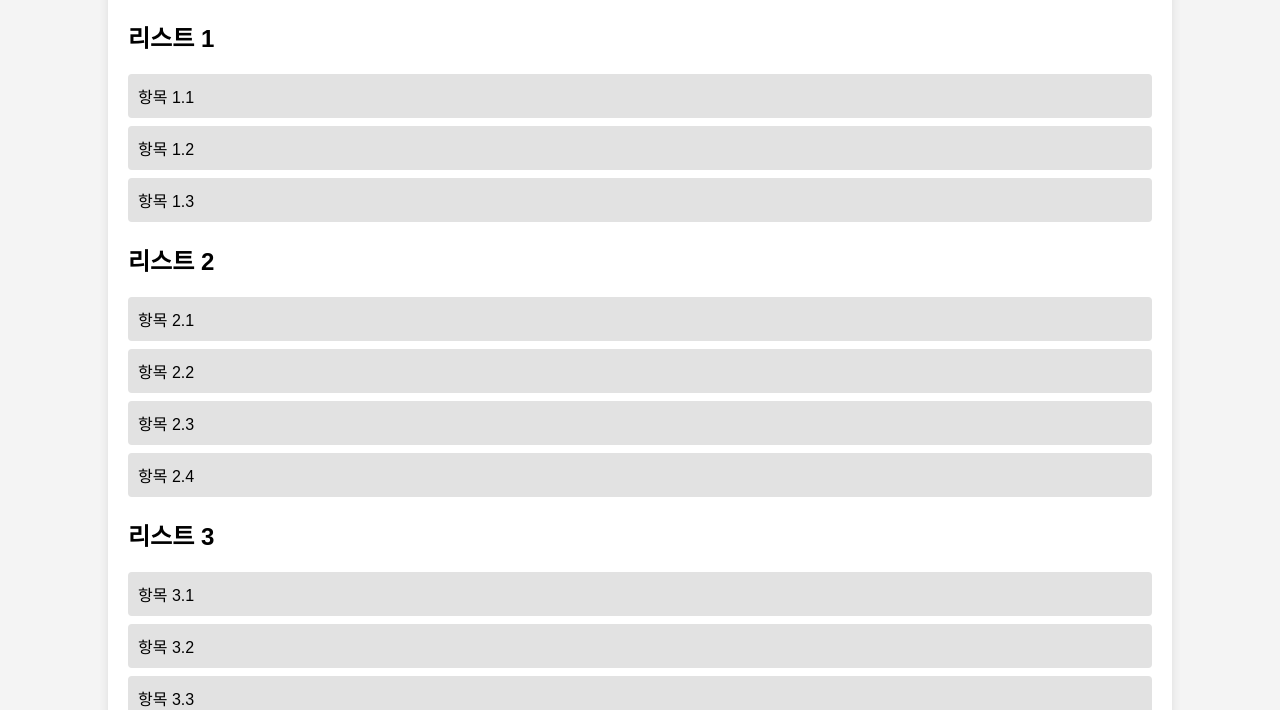
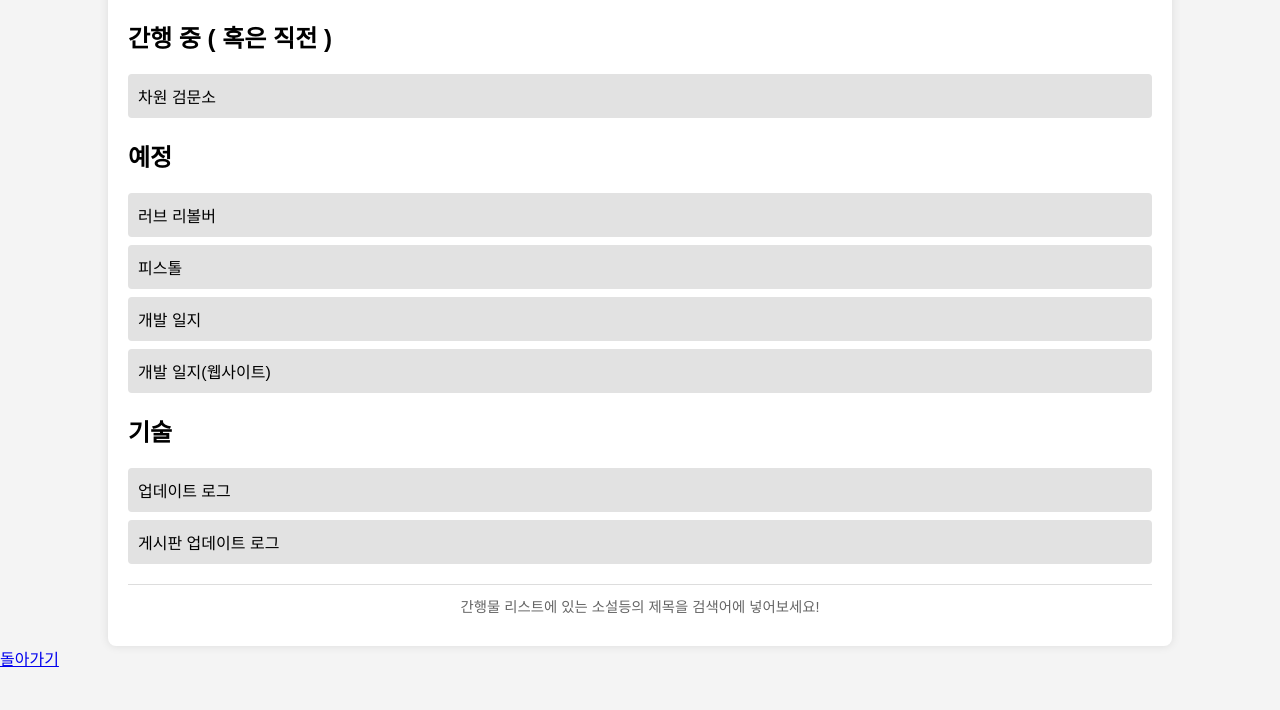
Before and after one commit to Kkakka1212/Melody-of-test, a plain HTML site: page index.html in a window 1280 px wide. Shown: the part 90-800 px from the top of the page. Drawn offline with Linux system fonts and the light colour scheme.

Commit message:
Update index.html

```diff
--- a/index.html
+++ b/index.html
@@ -53,35 +53,35 @@
     <div class="container">
         <h1>리스트 보기</h1>
         <div class="list-group">
-            <h2>리스트 1</h2>
+            <h2>간행 중 ( 혹은 직전 )</h2>
             <ul>
-                <li>항목 1.1</li>
-                <li>항목 1.2</li>
-                <li>항목 1.3</li>
+                <li>차원 검문소</li>
             </ul>
         </div>
         <div class="list-group">
-            <h2>리스트 2</h2>
+            <h2>예정</h2>
             <ul>
-                <li>항목 2.1</li>
-                <li>항목 2.2</li>
-                <li>항목 2.3</li>
-                <li>항목 2.4</li>
+                <li>러브 리볼버</li>
+                <li>피스톨</li>
+                <li>개발 일지</li>
+                <li>개발 일지(웹사이트)</li>
             </ul>
         </div>
         <div class="list-group">
-            <h2>리스트 3</h2>
+            <h2>기술</h2>
             <ul>
-                <li>항목 3.1</li>
-                <li>항목 3.2</li>
-                <li>항목 3.3</li>
-                <li>항목 3.4</li>
-                <li>항목 3.5</li>
+                <li>업데이트 로그</li>
+                <li>게시판 업데이트 로그</li>
             </ul>
         </div>
         <footer>
             간행물 리스트에 있는 소설등의 제목을 검색어에 넣어보세요!
         </footer>
+     </div>
+ <!-- 소설, 잡지 목록 보기 버튼 추가 -->
+    <div class="button-container">
+        <a href="https://kkakka1212.github.io/-/" class="view-button">돌아가기</a>
     </div>
+
 </body>
 </html>
```
